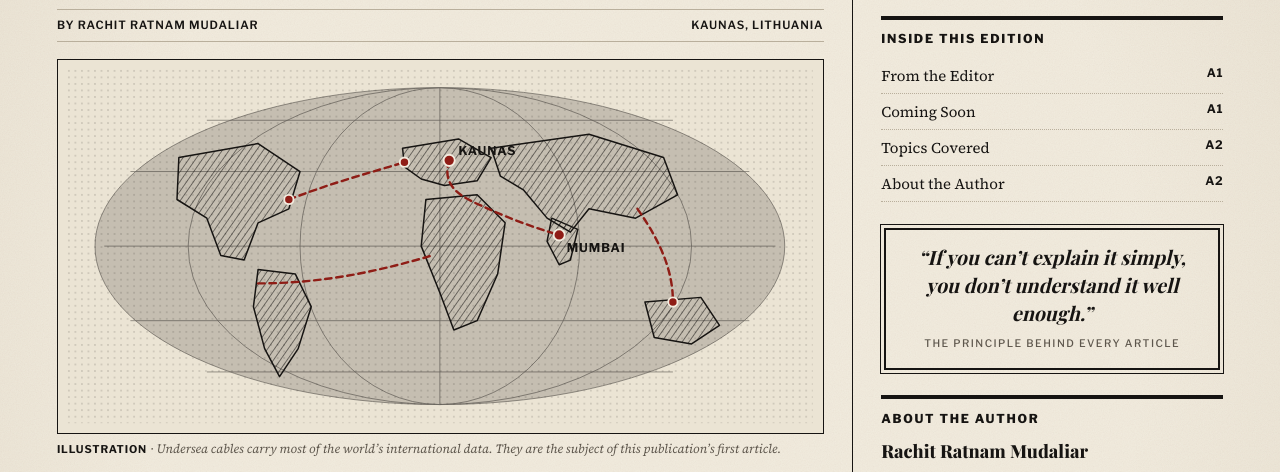
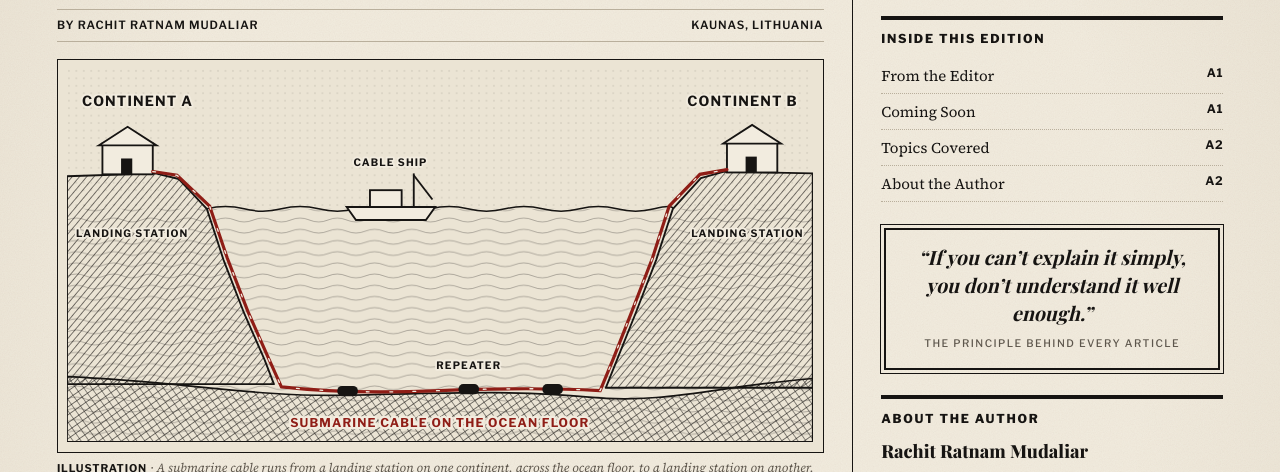
Before and after one commit to rachitratnammudaliar/articles, a plain HTML site: page index.html in a window 1280 px wide. Shown: the part 470-942 px from the top of the page. Drawn offline with nearby package versions, Linux system fonts and the light colour scheme; a web font is replaced by a local one.

Commit message:
Replace globe with continent-to-continent cable illustration

```diff
--- a/index.html
+++ b/index.html
@@ -174,54 +174,79 @@
 
       <figure>
         <div class="plate">
-          <svg viewBox="0 0 800 380" role="img" aria-label="Engraving-style world map with undersea cable routes">
+          <svg viewBox="0 0 800 400" role="img" aria-label="Engraving-style illustration of a submarine cable crossing the ocean floor between two continents">
             <defs>
-              <pattern id="hatch" width="6" height="6" patternUnits="userSpaceOnUse" patternTransform="rotate(35)">
-                <line x1="0" y1="0" x2="0" y2="6" stroke="#161412" stroke-width="1.1"/>
+              <pattern id="hatch" width="6" height="6" patternUnits="userSpaceOnUse" patternTransform="rotate(40)">
+                <line x1="0" y1="0" x2="0" y2="6" stroke="#161412" stroke-width="1.2"/>
               </pattern>
-              <pattern id="dots" width="7" height="7" patternUnits="userSpaceOnUse">
-                <circle cx="2" cy="2" r=".9" fill="#161412" opacity=".55"/>
+              <pattern id="xhatch" width="7" height="7" patternUnits="userSpaceOnUse" patternTransform="rotate(-35)">
+                <line x1="0" y1="0" x2="0" y2="7" stroke="#161412" stroke-width="1"/>
+                <line x1="0" y1="3.5" x2="7" y2="3.5" stroke="#161412" stroke-width=".6"/>
+              </pattern>
+              <pattern id="sea" width="40" height="12" patternUnits="userSpaceOnUse">
+                <path d="M0 6 Q10 2 20 6 T40 6" fill="none" stroke="#161412" stroke-width=".7" opacity=".45"/>
+              </pattern>
+              <pattern id="sky" width="8" height="8" patternUnits="userSpaceOnUse">
+                <circle cx="2" cy="2" r=".8" fill="#161412" opacity=".35"/>
               </pattern>
             </defs>
-            <rect width="800" height="380" fill="url(#dots)" opacity=".35"/>
-            <g fill="#161412" opacity=".18" stroke="none">
-              <ellipse cx="400" cy="190" rx="370" ry="170"/>
+
+            <!-- sky and sea -->
+            <rect width="800" height="150" fill="url(#sky)" opacity=".5"/>
+            <rect y="150" width="800" height="250" fill="url(#sea)"/>
+            <path d="M150 150 Q170 145 190 150 T230 150 T270 150 T310 150 T350 150 T390 150 T430 150 T470 150 T510 150 T550 150 T590 150 T630 150 T650 150" fill="none" stroke="#161412" stroke-width="1.6"/>
+
+            <!-- sea floor -->
+            <path d="M0 400 L0 330 C 120 335, 200 352, 300 350 S 480 344, 560 352 S 700 340, 800 332 L800 400 Z" fill="url(#xhatch)" stroke="#161412" stroke-width="1.8"/>
+
+            <!-- left continent -->
+            <path d="M0 115 L95 112 L120 118 L150 150 L168 205 L190 262 L212 312 L222 338 L0 338 Z" fill="url(#hatch)" stroke="#161412" stroke-width="2" stroke-linejoin="round"/>
+            <!-- right continent -->
+            <path d="M800 112 L705 110 L680 117 L650 150 L632 205 L610 262 L590 312 L578 342 L800 342 Z" fill="url(#hatch)" stroke="#161412" stroke-width="2" stroke-linejoin="round"/>
+
+            <!-- landing stations -->
+            <g fill="#f2ecdf" stroke="#161412" stroke-width="2">
+              <rect x="38" y="80" width="54" height="33"/><path d="M34 82 L65 62 L96 82 Z"/>
+              <rect x="708" y="78" width="54" height="33"/><path d="M704 80 L735 60 L766 80 Z"/>
             </g>
-            <g fill="none" stroke="#161412" stroke-width=".8" opacity=".55">
-              <ellipse cx="400" cy="190" rx="370" ry="170"/>
-              <ellipse cx="400" cy="190" rx="270" ry="170"/>
-              <ellipse cx="400" cy="190" rx="150" ry="170"/>
-              <line x1="400" y1="20" x2="400" y2="360"/>
-              <path d="M40 190 H760 M68 110 H732 M68 270 H732 M150 55 H650 M150 325 H650"/>
+            <g fill="#161412"><rect x="58" y="96" width="12" height="17"/><rect x="728" y="94" width="12" height="17"/></g>
+
+            <!-- cable ship -->
+            <g stroke="#161412" stroke-width="2" fill="#f2ecdf">
+              <path d="M300 148 L395 148 L385 162 L310 162 Z"/>
+              <rect x="325" y="130" width="34" height="18"/>
+              <line x1="372" y1="148" x2="372" y2="112"/>
+              <line x1="372" y1="114" x2="392" y2="140"/>
             </g>
-            <!-- stylised continents -->
-            <g fill="url(#hatch)" stroke="#161412" stroke-width="1.6" stroke-linejoin="round">
-              <path d="M120 95 L205 80 L250 110 L238 150 L205 165 L190 205 L165 200 L150 160 L118 140 Z"/>
-              <path d="M205 215 L245 220 L262 255 L248 300 L228 330 L212 300 L200 255 Z"/>
-              <path d="M360 85 L420 75 L455 95 L440 120 L405 125 L380 118 L362 105 Z"/>
-              <path d="M385 140 L440 135 L470 165 L462 220 L440 270 L415 280 L400 240 L380 190 Z"/>
-              <path d="M455 85 L560 70 L640 95 L655 135 L610 160 L560 150 L540 175 L515 160 L490 130 L465 115 Z"/>
-              <path d="M520 160 L548 172 L540 205 L528 210 L515 185 Z"/>
-              <path d="M620 250 L680 245 L700 275 L670 295 L630 288 Z"/>
+
+            <!-- the cable -->
+            <path id="cable" d="M92 110 L118 114 L153 147 L172 203 L194 260 L216 310 L230 341 Q 300 349 400 345 T 572 345 L586 311 L606 260 L628 203 L646 147 L679 113 L708 108"
+                  fill="none" stroke="#8f1d16" stroke-width="3.4" stroke-linecap="round"/>
+            <!-- light pulses -->
+            <path d="M92 110 L118 114 L153 147 L172 203 L194 260 L216 310 L230 341 Q 300 349 400 345 T 572 345 L586 311 L606 260 L628 203 L646 147 L679 113 L708 108"
+                  fill="none" stroke="#f2ecdf" stroke-width="1.4" stroke-dasharray="3 22" stroke-linecap="round"/>
+
+            <!-- repeaters -->
+            <g fill="#161412">
+              <rect x="290" y="340" width="22" height="11" rx="5"/>
+              <rect x="420" y="338" width="22" height="11" rx="5"/>
+              <rect x="510" y="338" width="22" height="11" rx="5"/>
             </g>
-            <!-- cable routes -->
-            <g fill="none" stroke="#8f1d16" stroke-width="2.6" stroke-dasharray="7 5" stroke-linecap="round">
-              <path d="M410 98 C 400 130, 430 140, 452 150 S 500 170, 528 178"/>
-              <path d="M238 140 C 290 120, 330 110, 362 100"/>
-              <path d="M205 230 C 280 230, 340 215, 392 200"/>
-              <path d="M612 150 C 640 190, 650 220, 650 250"/>
-            </g>
-            <g fill="#8f1d16" stroke="#f2ecdf" stroke-width="2">
-              <circle cx="410" cy="98" r="6"/><circle cx="528" cy="178" r="6"/><circle cx="362" cy="100" r="5"/>
-              <circle cx="238" cy="140" r="5"/><circle cx="650" cy="250" r="5"/>
-            </g>
-            <g font-family="Libre Franklin,Arial,sans-serif" font-size="13" font-weight="700" fill="#161412" letter-spacing="1">
-              <text x="420" y="92">KAUNAS</text>
-              <text x="536" y="196">MUMBAI</text>
+
+            <!-- labels -->
+            <g font-family="Libre Franklin,Arial,sans-serif" font-weight="700" fill="#161412" letter-spacing="1.2" stroke="#f2ecdf" stroke-width="4" paint-order="stroke">
+              <text x="16" y="40" font-size="15">CONTINENT A</text>
+              <text x="784" y="40" font-size="15" text-anchor="end">CONTINENT B</text>
+              <text x="70" y="180" font-size="11" text-anchor="middle">LANDING STATION</text>
+              <text x="730" y="180" font-size="11" text-anchor="middle">LANDING STATION</text>
+              <text x="347" y="104" font-size="11" text-anchor="middle">CABLE SHIP</text>
+              <text x="431" y="322" font-size="11" text-anchor="middle">REPEATER</text>
+              <text x="400" y="384" font-size="13" text-anchor="middle" fill="#f2ecdf" stroke="#f2ecdf" stroke-width="5" paint-order="stroke">SUBMARINE CABLE ON THE OCEAN FLOOR</text>
+              <text x="400" y="384" font-size="13" text-anchor="middle" fill="#8f1d16">SUBMARINE CABLE ON THE OCEAN FLOOR</text>
             </g>
           </svg>
         </div>
-        <figcaption><b>Illustration</b> · Undersea cables carry most of the world’s international data. They are the subject of this publication’s first article.</figcaption>
+        <figcaption><b>Illustration</b> · A submarine cable runs from a landing station on one continent, across the ocean floor, to a landing station on another. Repeaters along the way keep the light signal strong.</figcaption>
       </figure>
 
       <div class="cols">
```
